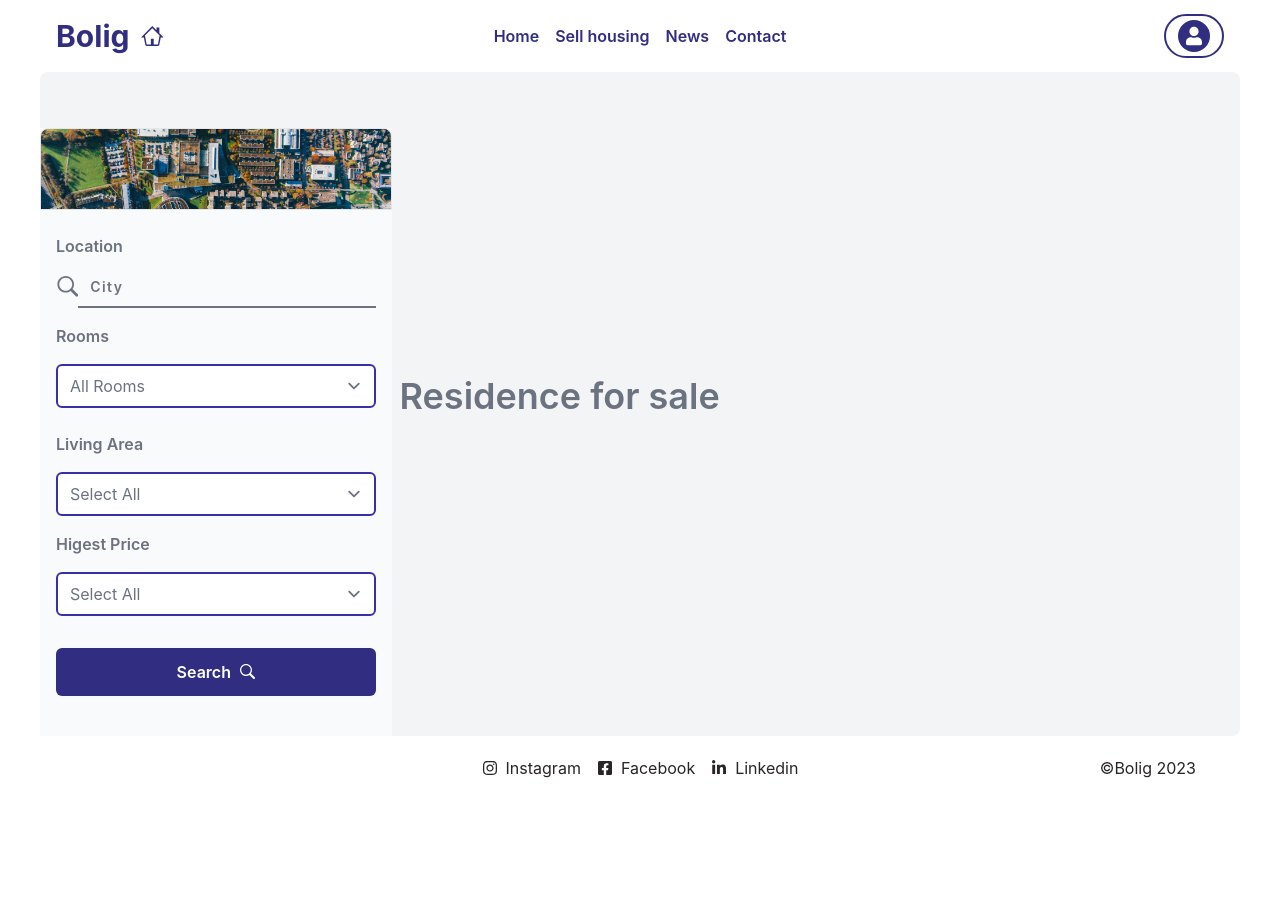
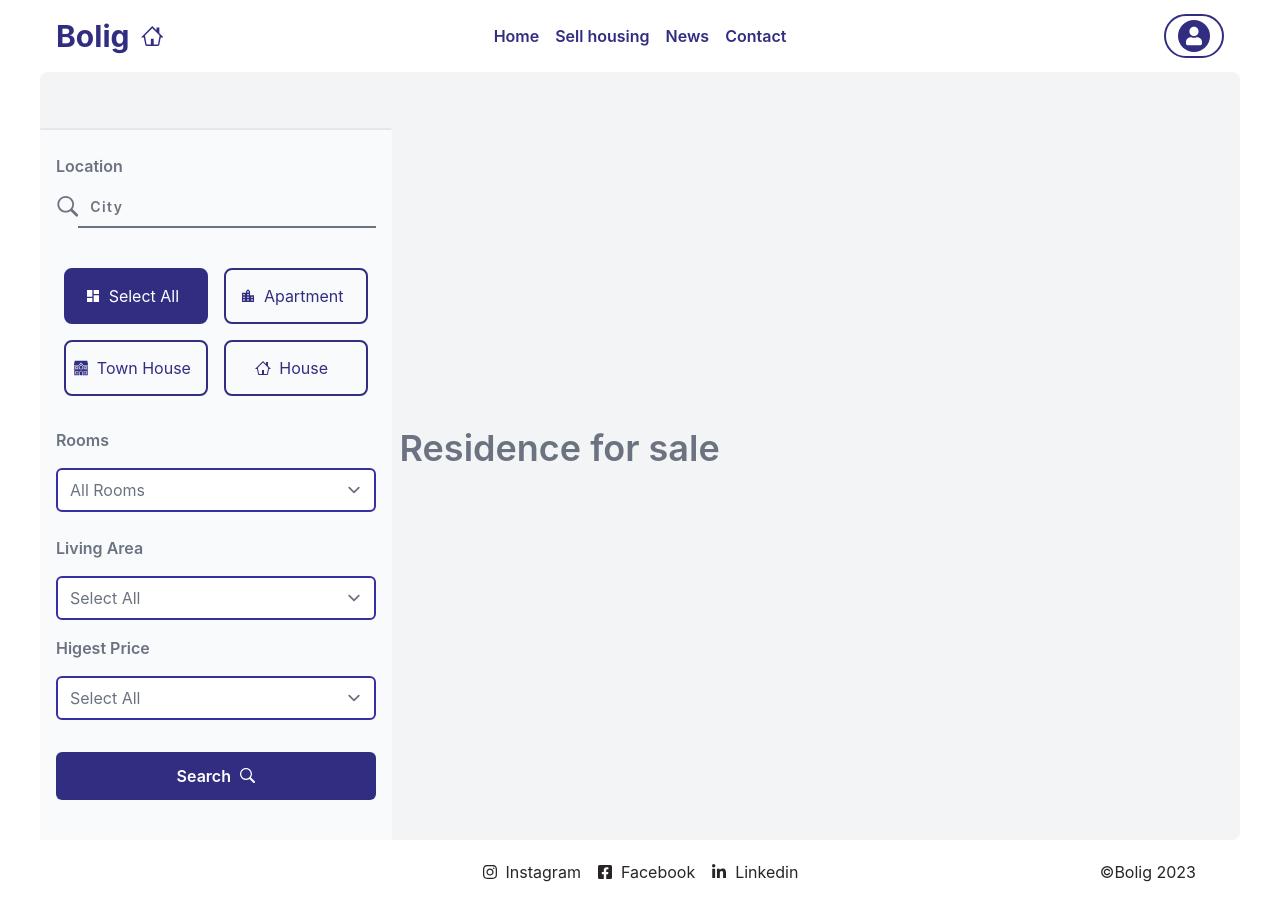
Before and after one commit to MaxAndreasLundin/bolig-web, a Next.js app: page /residenceForSale in a window 1280 px wide. Before the commit the page ends 800 px from the top, so only its background shows below. Built offline with nearby package versions, Linux system fonts and the light colour scheme.

Commit message:
add typeOfResidence option in search form

```diff
--- a/components/login/LoginForm.tsx
+++ b/components/login/LoginForm.tsx
@@ -48,6 +48,7 @@ const LoginForm = ({ className }: LoginStyleProps) => {
       alert(`Login successful: ${token}`);
 
       localStorage.setItem('token', token);
+      window.location.href = '/';
     } else {
       alert('user not found');
     }
--- a/components/searchBar/SearchForm.tsx
+++ b/components/searchBar/SearchForm.tsx
@@ -12,12 +12,12 @@ interface SearchFormProps {
 }
 
 const SearchForm = ({ onCancel, onSearchForm }: SearchFormProps) => {
-  const [typeOfResidence, setTypeOfResidence] = useState<string[]>([]);
+  const [typeOfResidence, setTypeOfResidence] = useState<string>('');
   const [room, setRoom] = useState(0);
   const [area, setArea] = useState(0);
   const [price, setPrice] = useState(0);
 
-  const handleTypeOfLiving = (selectedHousing: string[]) => {
+  const handleTypeOfLiving = (selectedHousing: string) => {
     setTypeOfResidence(selectedHousing);
   };
 
@@ -36,6 +36,8 @@ const SearchForm = ({ onCancel, onSearchForm }: SearchFormProps) => {
   const onSubmit = (e: FormEvent<HTMLFormElement>) => {
     e.preventDefault();
     const newSearch: Partial<SearchDataProps> = {};
+
+    newSearch.typeOfResidence = typeOfResidence
 
     if (room) {
       newSearch.room = {
@@ -70,7 +72,7 @@ const SearchForm = ({ onCancel, onSearchForm }: SearchFormProps) => {
       onSubmit={onSubmit}
       className="flex w-full flex-col rounded-2xl pt-6 text-indigo-900"
     >
-      <div className="">
+      <div className="md:mb-8">
         <TypeOfResidence onTypeOfResidence={handleTypeOfLiving} />
       </div>
 
--- a/components/searchBar/searchFormElement/TypeOfResidence.tsx
+++ b/components/searchBar/searchFormElement/TypeOfResidence.tsx
@@ -4,69 +4,37 @@ import { MdOutlineLocationCity, MdDashboard } from 'react-icons/md';
 import { GiFamilyHouse } from 'react-icons/gi';
 
 interface TypeOfLivingProps {
-  onTypeOfResidence: (selectedHousing: string[]) => void;
+  onTypeOfResidence: (selectedHousing: string) => void;
 }
 
 const TypeOfResidence = ({ onTypeOfResidence }: TypeOfLivingProps) => {
-  const [typeOfLiving, setTypeOfLiving] = useState<string[]>([]);
-  const [allTypes, setAllTypes] = useState<string[]>([
-    'townHouse',
-    'house',
-    'apartment',
-  ]);
+  const [typeOfLiving, setTypeOfLiving] = useState<string>('');
 
   const handleCheckboxChange = (e: ChangeEvent<HTMLInputElement>) => {
-    const { name, checked } = e.target;
-    //Funktionen hämtar name- och checked-egenskaperna från target-egenskapen i händelseobjektet.
-    //name-egenskapen innehåller namnet på kryssrutan och
-    //checked är ett booleskt värde som anger om kryssrutan är markerad eller inte
-
-    if (checked) {
-      setTypeOfLiving((prevTypeOfLiving) => [...prevTypeOfLiving, name]);
-      //Funktionen hämtar först det tidigare värdet på tillståndet med hjälp av prevTypeOfLiving-parametern och
-      //lägger sedan till namnet på den nyvalda kryssrutan till arrayen med hjälp av spread-operatorn.
-      //Detta skapar en ny array som innehåller alla tidigare valda bo typ samt den nyvalda.
-      setAllTypes([]);
-    } else {
-      setTypeOfLiving((prevTypeOfLivings) =>
-        prevTypeOfLivings.filter((houseType) => houseType !== name),
-      );
-    }
-    //Om kryssrutan inte är markerad tar funktionen bort namnet på den avmarkerade kryssrutan från tillståndsarrayen.
-    //Den gör detta genom att anropa filter-metoden på arrayen med tidigare valda bo typ och
-    //behåller alla element som inte är lika med namnet på den avmarkerade kryssrutan.
-    //onSelectTypes(typeOfLiving); // Call the function to send the data to the main component
-  };
-
-  const handleAllTypesChange = (e: ChangeEvent<HTMLInputElement>) => {
+    e.preventDefault();
     const { name, checked } = e.target;
 
     if (checked) {
-      setAllTypes(['townHouse', 'house', 'apartment']); // If checked, set state to array of pet types
-      setTypeOfLiving([]);
-    } /* else {
-      setAllTypes([]); // If unchecked, reset state to empty array
-    } */
-
-    console.log(allTypes);
+      setTypeOfLiving(name);
+      console.log('TEST', typeOfLiving)
+      onTypeOfResidence(name === 'allTypes' ? '' : name);
+    } else {
+      setTypeOfLiving('')
+      onTypeOfResidence('')
+    }
   };
 
+
   // Use useEffect to monitor changes to the typeOfLiving state and send updated data to main component
-  useEffect(() => {
-    if (typeOfLiving.length > 0) {
-      onTypeOfResidence(typeOfLiving);
-    } else {
-      onTypeOfResidence(allTypes);
-    }
-  }, [typeOfLiving, allTypes, onTypeOfResidence]);
+
 
   return (
-    <div className="mx-2 flex flex-col justify-between gap-4 py-4 text-white md:mb-8">
+    <div className="mx-2 flex flex-col justify-between gap-4 py-4 text-white">
       <div className="flex gap-4 w-full">
         <label
           htmlFor="allTypes"
           className={`float-left flex justify-center w-full md:h-14 cursor-pointer rounded-lg border-2 border-indigo-900 py-2 hover:bg-indigo-800 hover:text-white ${
-            allTypes.length > 0
+            typeOfLiving === ''
               ? 'bg-indigo-900'
               : 'bg-transparent text-indigo-900'
           }`}
@@ -74,10 +42,10 @@ const TypeOfResidence = ({ onTypeOfResidence }: TypeOfLivingProps) => {
           <input
             type="checkbox"
             id="allTypes"
-            name="allTypes"
-            checked={allTypes.length > 0}
-            onChange={handleAllTypesChange}
-            className="absolute -top-6"
+            name=""
+            checked={typeOfLiving == "AllTypes"}
+            onChange={handleCheckboxChange}
+            className="hidden"
           />
           <div className="flex items-center justify-center">
             <MdDashboard />
@@ -88,7 +56,7 @@ const TypeOfResidence = ({ onTypeOfResidence }: TypeOfLivingProps) => {
         <label
           htmlFor="apartment"
           className={`float-left flex justify-center w-full md:h-14 cursor-pointer rounded-lg border-2 border-indigo-900 py-2 hover:bg-indigo-800 hover:text-white ${
-            typeOfLiving.includes('apartment')
+            typeOfLiving === "Apartment"
               ? 'bg-indigo-900'
               : 'bg-transparent text-indigo-900'
           }`}
@@ -96,10 +64,10 @@ const TypeOfResidence = ({ onTypeOfResidence }: TypeOfLivingProps) => {
           <input
             type="checkbox"
             id="apartment"
-            name="apartment"
-            checked={typeOfLiving.includes('apartment')}
+            name="Apartment"
+            checked={typeOfLiving === "Apartment"}
             onChange={handleCheckboxChange}
-            className="absolute -top-6"
+            className="hidden"
           />
           <div className="flex items-center justify-center">
             <MdOutlineLocationCity />
@@ -112,7 +80,7 @@ const TypeOfResidence = ({ onTypeOfResidence }: TypeOfLivingProps) => {
         <label
           htmlFor="townHouse"
           className={`float-left flex justify-center w-full md:h-14 cursor-pointer rounded-lg border-2 border-indigo-900 py-2 hover:bg-indigo-800 hover:text-white ${
-            typeOfLiving.includes('townHouse')
+            typeOfLiving === "TownHouse"
               ? 'bg-indigo-900'
               : 'bg-transparent text-indigo-900'
           }`}
@@ -120,10 +88,10 @@ const TypeOfResidence = ({ onTypeOfResidence }: TypeOfLivingProps) => {
           <input
             type="checkbox"
             id="townHouse"
-            name="townHouse"
-            checked={typeOfLiving.includes('townHouse')} //kontrollerar om kryssrutan ska vara markerad eller inte
+            name="TownHouse"
+            checked={typeOfLiving === "TownHouse"} //kontrollerar om kryssrutan ska vara markerad eller inte
             onChange={handleCheckboxChange}
-            className="absolute -top-6"
+            className="hidden"
           />
           <div className="flex items-center justify-center">
             <GiFamilyHouse />
@@ -134,7 +102,7 @@ const TypeOfResidence = ({ onTypeOfResidence }: TypeOfLivingProps) => {
         <label
           htmlFor="house"
           className={`float-left flex justify-center w-full md:h-14 cursor-pointer rounded-lg border-2 border-indigo-900 py-2 hover:bg-indigo-800 hover:text-white ${
-            typeOfLiving.includes('house')
+            typeOfLiving === "House"
               ? 'bg-indigo-900'
               : 'bg-transparent text-indigo-900'
           }`}
@@ -142,10 +110,10 @@ const TypeOfResidence = ({ onTypeOfResidence }: TypeOfLivingProps) => {
           <input
             type="checkbox"
             id="house"
-            name="house"
-            checked={typeOfLiving.includes('house')}
+            name="House"
+            checked={typeOfLiving === "House"}
             onChange={handleCheckboxChange}
-            className="absolute -top-6"
+            className="hidden"
           />
           <div className="flex items-center justify-center">
             <GoHome />
--- a/components/searchFormSmallCard/SearchFormResicence.tsx
+++ b/components/searchFormSmallCard/SearchFormResicence.tsx
@@ -4,15 +4,21 @@ import { selectPrice } from '../searchBar/searchFormElement/SelectPrice';
 import { selectNumbOfRooms } from '../searchBar/searchFormElement/SelectNumbOfRooms';
 import { livingArea } from '../searchBar/searchFormElement/LivingArea';
 import { SearchDataProps } from '../searchBar/SearchBar';
+import TypeOfResidence from '../searchBar/searchFormElement/TypeOfResidence';
 
 const SearchFormResicence = () => {
   const [searchLocationInput, setSearchLocationInput] = useState('');
+  const [typeOfResidence, setTypeOfResidence] = useState<string>('');
   const [room, setRoom] = useState(0);
   const [area, setArea] = useState(0);
   const [price, setPrice] = useState(0);
 
   const handleSearchInput = (e: ChangeEvent<HTMLInputElement>) => {
     setSearchLocationInput(e.target.value);
+  };
+
+  const handleTypeOfLiving = (selectedHousing: string) => {
+    setTypeOfResidence(selectedHousing);
   };
 
   const handleNumbOfRooms = (e: React.ChangeEvent<HTMLSelectElement>) => {
@@ -32,6 +38,9 @@ const SearchFormResicence = () => {
     const newSearch: Partial<SearchDataProps> = {};
 
     newSearch.location = searchLocationInput;
+
+    newSearch.typeOfResidence = typeOfResidence;
+
 
     if (room) {
       newSearch.room = {
@@ -103,6 +112,9 @@ const SearchFormResicence = () => {
           <input type="text" id='location' onChange={handleSearchInput} placeholder='City' className='bg-transparent border-0 border-b-2 w-full placeholder:text-gray-500 placeholder:font-semibold placeholder:tracking-widest placeholder:text-sm'/>
         </div>
 
+        <div className="pt-6">
+          <TypeOfResidence onTypeOfResidence={handleTypeOfLiving} />
+        </div>
 
         <p className="mb-2 font-semibold pt-4 pb-2">Rooms</p>
         <select
```
